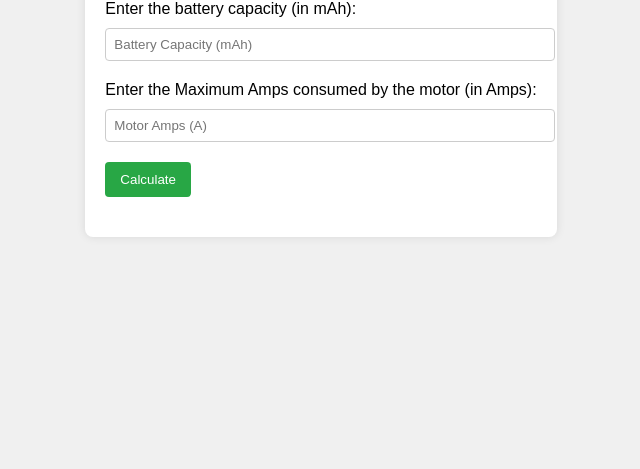
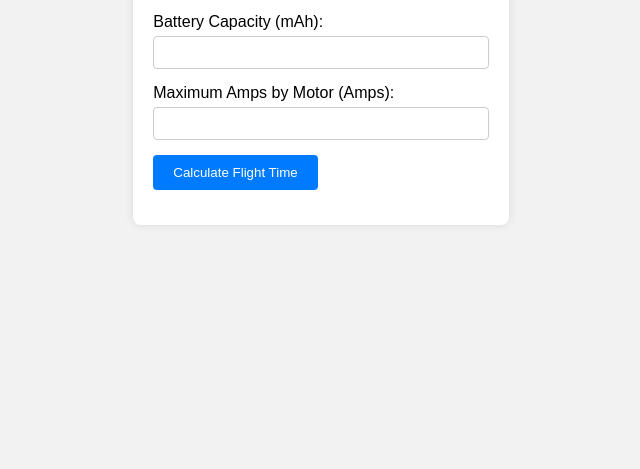
Before and after one commit to r14rana/flightTimeCalculator, a plain HTML site: page index.html in a window 1280 px wide. Shown: the part 331-800 px from the top of the page, without its empty margins (319-959 px from the left). Drawn offline with Linux system fonts and the light colour scheme.

Commit message:
updated the website with hours for flight time

```diff
--- a/index.html
+++ b/index.html
@@ -4,82 +4,22 @@
     <meta charset="UTF-8">
     <meta name="viewport" content="width=device-width, initial-scale=1.0">
     <title>Flight Time Calculator</title>
-    <style>
-        body {
-            font-family: Arial, sans-serif;
-            display: flex;
-            justify-content: center;
-            align-items: center;
-            height: 100vh;
-            background-color: #f0f0f0;
-            margin: 0;
-        }
-        .container {
-            background: #fff;
-            padding: 20px;
-            border-radius: 8px;
-            box-shadow: 0 0 10px rgba(0, 0, 0, 0.1);
-        }
-        .container h1 {
-            margin-bottom: 20px;
-        }
-        .container label {
-            display: block;
-            margin-bottom: 10px;
-        }
-        .container input {
-            width: 100%;
-            padding: 8px;
-            margin-bottom: 20px;
-            border: 1px solid #ccc;
-            border-radius: 4px;
-        }
-        .container button {
-            padding: 10px 15px;
-            border: none;
-            background-color: #28a745;
-            color: white;
-            border-radius: 4px;
-            cursor: pointer;
-        }
-        .container button:hover {
-            background-color: #218838;
-        }
-        .result {
-            margin-top: 20px;
-            font-weight: bold;
-        }
-    </style>
+    <link rel="stylesheet" href="styles.css">
 </head>
 <body>
     <div class="container">
         <h1>Flight Time Calculator</h1>
-        <label for="battery">Enter the battery capacity (in mAh):</label>
-        <input type="number" id="battery" placeholder="Battery Capacity (mAh)">
-        <label for="motor">Enter the Maximum Amps consumed by the motor (in Amps):</label>
-        <input type="number" id="motor" placeholder="Motor Amps (A)">
-        <button onclick="calculateFlightTime()">Calculate</button>
-        <div class="result" id="result"></div>
+        <div class="input-container">
+            <label for="mAh">Battery Capacity (mAh):</label>
+            <input type="number" id="mAh">
+        </div>
+        <div class="input-container">
+            <label for="motorAmp">Maximum Amps by Motor (Amps):</label>
+            <input type="number" id="motorAmp">
+        </div>
+        <button onclick="calculateFlightTime()">Calculate Flight Time</button>
+        <div id="result"></div>
     </div>
-
-    <script>
-        function calculateFlightTime() {
-            var mAh = document.getElementById('battery').value;
-            var motorAmp = document.getElementById('motor').value;
-
-            if (mAh === '' || motorAmp === '' || mAh <= 0 || motorAmp <= 0) {
-                document.getElementById('result').textContent = 'Please enter valid values for battery capacity and motor amps.';
-                return;
-            }
-
-            var effectiveBatAmp = 0.78 * mAh / 1000; // convert mAh to Ah
-            var totalFlightTime = (effectiveBatAmp / motorAmp) * 60; // in minutes
-
-            var minutes = Math.floor(totalFlightTime);
-            var seconds = Math.floor((totalFlightTime - minutes) * 60);
-
-            document.getElementById('result').textContent = 'The estimated flight time is ' + minutes + ' minutes and ' + seconds + ' seconds.';
-        }
-    </script>
+    <script src="script.js"></script>
 </body>
 </html>
--- /dev/null
+++ b/script.js
@@ -0,0 +1,14 @@
+function calculateFlightTime() {
+    var mAh = parseFloat(document.getElementById('mAh').value);
+    var motorAmp = parseFloat(document.getElementById('motorAmp').value);
+
+    var effectiveBatAmp = 0.78 * mAh / 1000.0;
+    var flightTime = (effectiveBatAmp / motorAmp) * 60;
+
+    var hours = Math.floor(flightTime / 60);
+    var minutes = Math.floor(flightTime % 60);
+    var seconds = Math.floor((flightTime - (hours * 60 + minutes)) * 60);
+
+    var result = document.getElementById('result');
+    result.innerHTML = 'The estimated flight time is ' + hours + ' hours, ' + minutes + ' minutes, and ' + seconds + ' seconds.';
+}
--- a/styles.css
+++ b/styles.css
@@ -1,25 +1,22 @@
 body {
     font-family: Arial, sans-serif;
+    margin: 0;
+    padding: 0;
     display: flex;
     justify-content: center;
     align-items: center;
     height: 100vh;
-    background-color: #f0f0f0;
-    margin: 0;
+    background-color: #f2f2f2;
 }
 
 .container {
     background-color: #fff;
     padding: 20px;
-    border-radius: 10px;
+    border-radius: 8px;
     box-shadow: 0 0 10px rgba(0, 0, 0, 0.1);
 }
 
-h1 {
-    text-align: center;
-}
-
-.form-group {
+.input-container {
     margin-bottom: 15px;
 }
 
@@ -28,16 +25,27 @@ label {
     margin-bottom: 5px;
 }
 
-input {
+input[type="number"] {
     width: 100%;
-    padding: 10px;
+    padding: 8px;
     border: 1px solid #ccc;
-    border-radius: 5px;
+    border-radius: 4px;
+    box-sizing: border-box;
 }
 
 button {
-    width: 100%;
-    padding: 10px;
     background-color: #007bff;
     color: #fff;
-    border: none
+    border: none;
+    padding: 10px 20px;
+    border-radius: 4px;
+    cursor: pointer;
+}
+
+button:hover {
+    background-color: #0056b3;
+}
+
+#result {
+    margin-top: 15px;
+}
```
Also changed, not shown: rough.txt (deleted).
